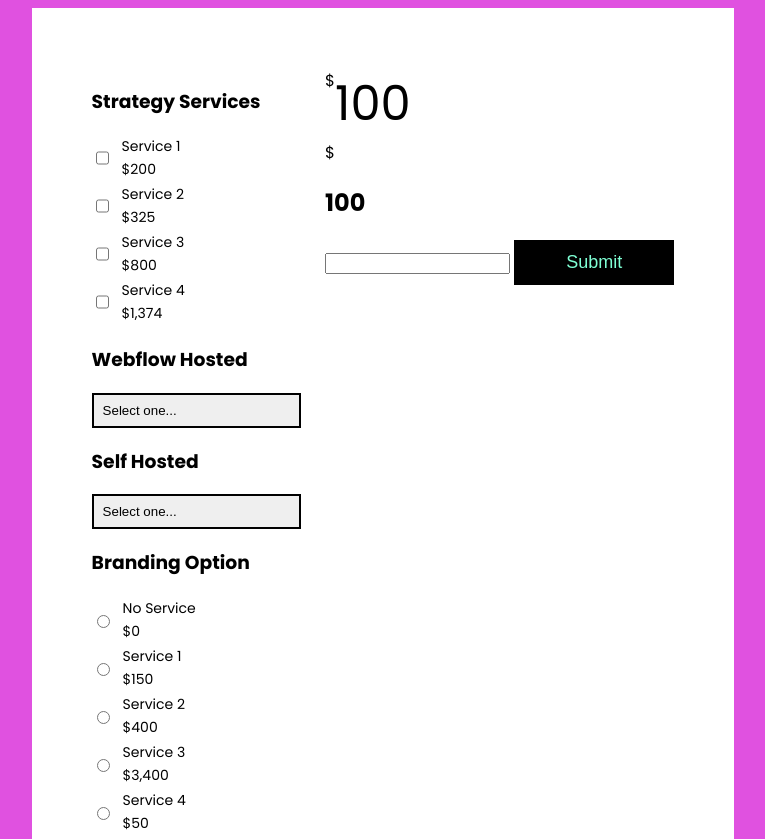
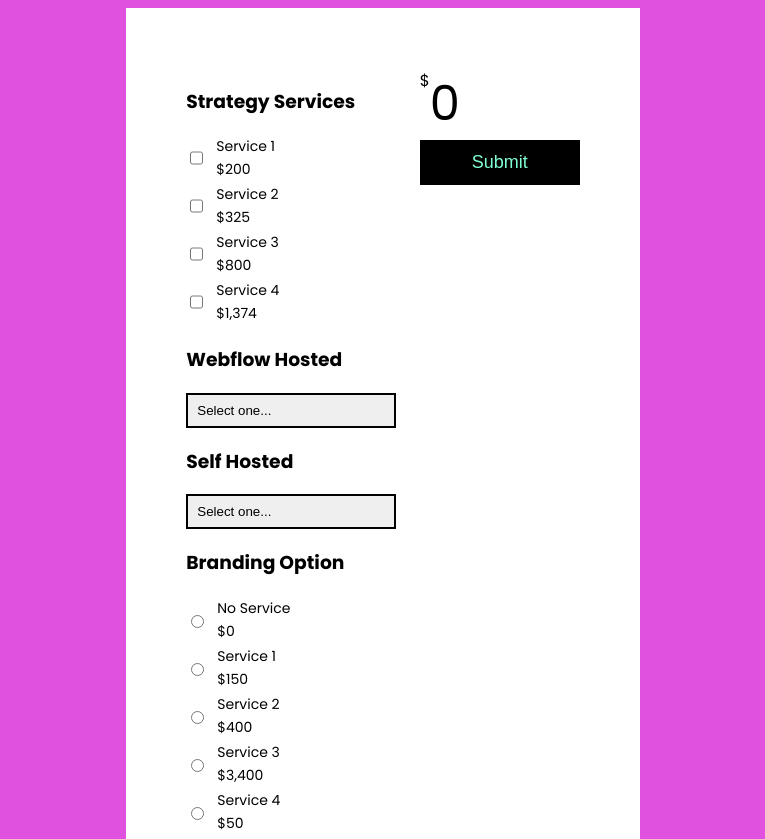
Before and after one commit to BaoAnTran27012001/pricing-plan, a plain HTML site: page index.html in a window 1280 px wide. Shown: the top 839 px of the page, without its empty margins (257-1022 px from the left). Drawn offline with Linux system fonts and the light colour scheme.

Commit message:
Update index.html

```diff
--- a/index.html
+++ b/index.html
@@ -176,13 +176,8 @@
         <div class="right">
           <div class="price">
             <span>$</span>
-            <h2>100</h2>
+            <h2>0</h2>
           </div>
-          <div class="price2">
-            <span>$</span>
-            <h2>100</h2>
-          </div>
-          <input type="text" id="last">
           <button class="btn-submit">Submit</button>
         </div>
       </div>
```
